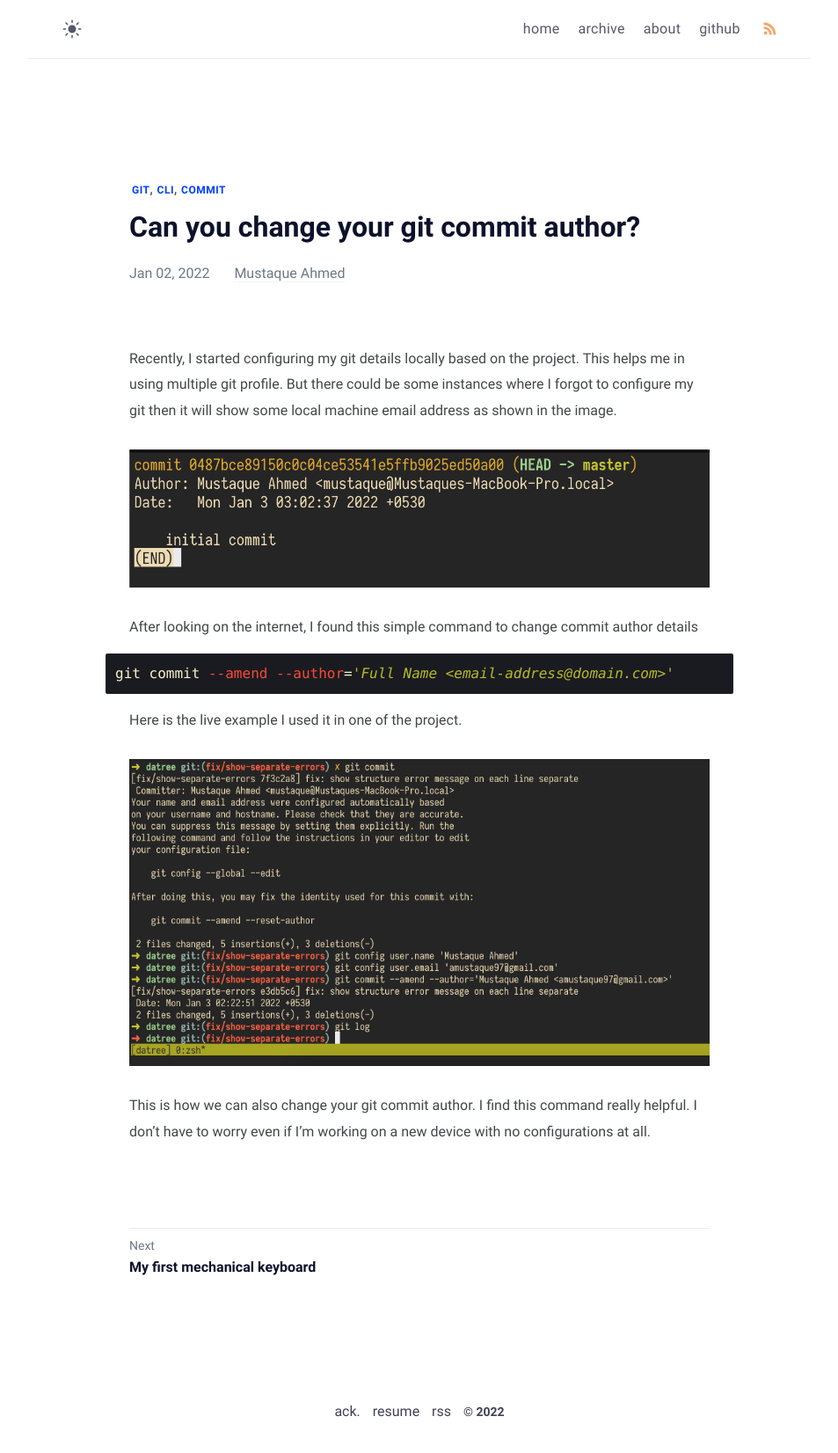
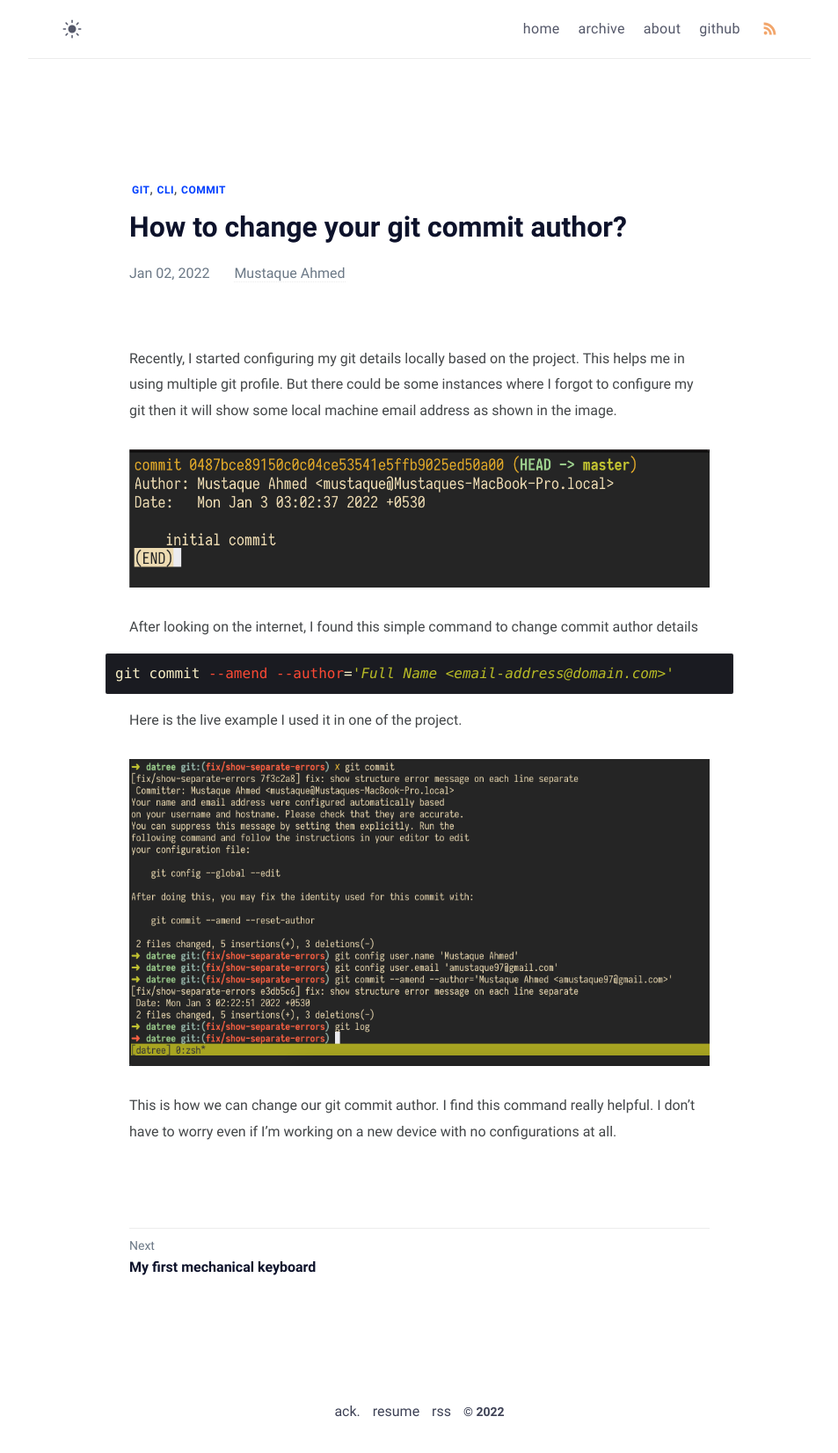
Before and after one commit to amustaque97/amustaque97.github.io, a Jekyll site: the page built from _posts/git-amend-author/2022-01-02-git-amend-author.md, in a window 1280 px wide. Shown: the whole page at 88% size, without its empty margins (163-1116 px from the left). Built offline with Jekyll 4.4.1, drawn with Linux system fonts in a browser that asks for light colours.

Commit message:
change git ammend author post

```diff
--- a/_posts/git-amend-author/2022-01-02-git-amend-author.md
+++ b/_posts/git-amend-author/2022-01-02-git-amend-author.md
@@ -1,5 +1,5 @@
 ---
-title: Can you change your git commit author?
+title: How to change your git commit author?
 date: 2022-01-02
 tags: [git, cli, commit]
 description: How to change git commit author?
@@ -19,4 +19,4 @@ Here is the live example I used it in one of the project.
 
 <img src="/assets/img/git-amend-author/amend-author.png" alt="Git amend author" />
 
-This is how we can also change your git commit author. I find this command really helpful. I don't have to worry even if I'm working on a new device with no configurations at all.
+This is how we can change our git commit author. I find this command really helpful. I don't have to worry even if I'm working on a new device with no configurations at all.
```
